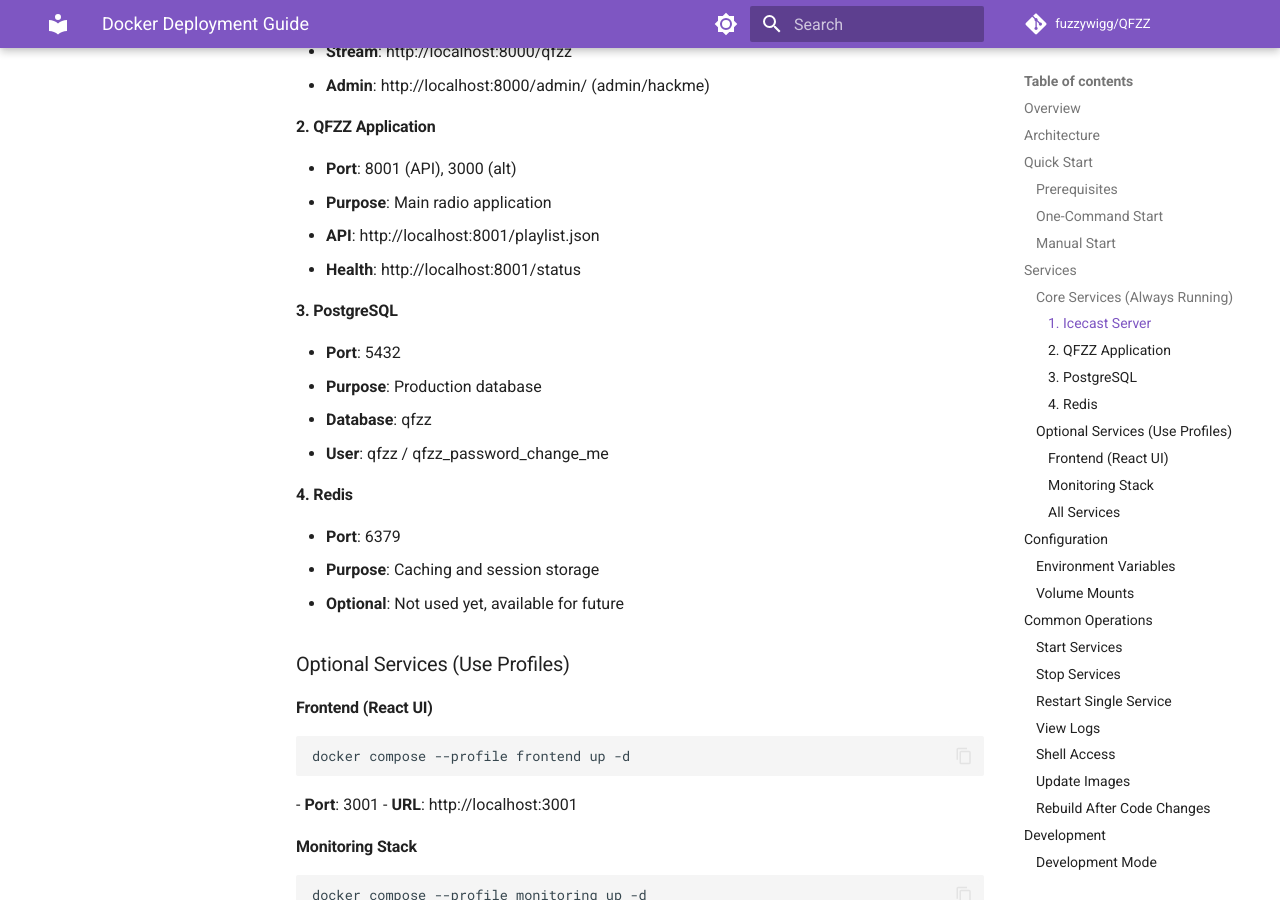
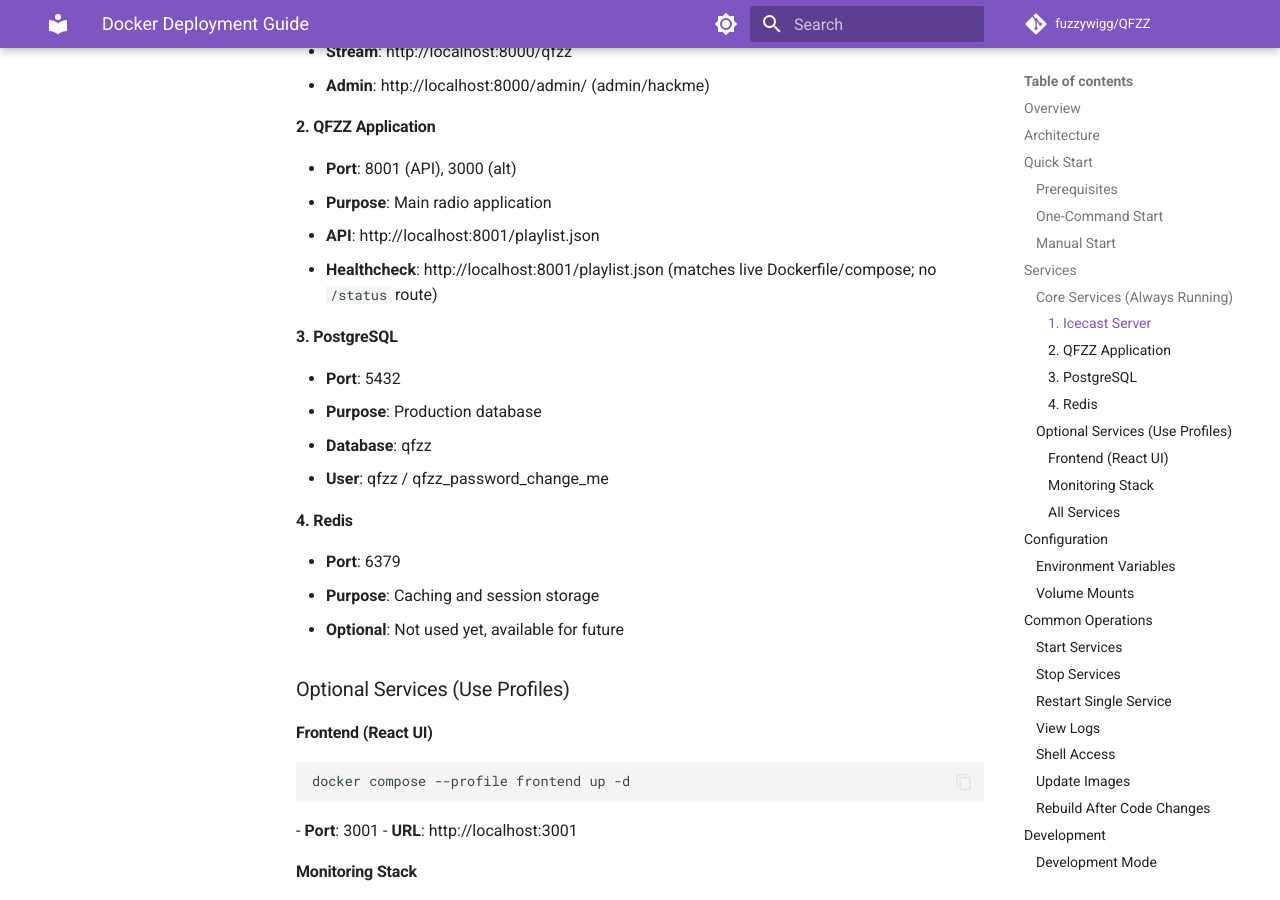
Before and after one commit to fuzzywigg/QFZZ, an MkDocs documentation site: the page built from docs/DOCKER_GUIDE.md, in a window 1280 px wide and 900 px high, scrolled down 2216 px. Built offline with MkDocs 1.6.1 and Material for MkDocs 9.7.7, drawn with Linux system fonts in a browser that asks for light colours; comment, search, counter and statistics services are not loaded.

Commit message:
docs: align phantom /status health URL with live playlist.json (#163)
DOCKER_GUIDE claimed http://localhost:8001/status, but StreamingServer
has no /status route; Dockerfile and compose healthchecks use /playlist.json.

Co-authored-by: Cursor Agent <cursoragent@cursor.com>
Co-authored-by: Andrew Pappas <fuzzywigg@users.noreply.github.com>

```diff
--- a/docs/DOCKER_GUIDE.md
+++ b/docs/DOCKER_GUIDE.md
@@ -105,7 +105,7 @@ docker compose ps
 - **Port**: 8001 (API), 3000 (alt)
 - **Purpose**: Main radio application
 - **API**: http://localhost:8001/playlist.json
-- **Health**: http://localhost:8001/status
+- **Healthcheck**: http://localhost:8001/playlist.json (matches live Dockerfile/compose; no `/status` route)
 
 #### 3. PostgreSQL
 - **Port**: 5432
```
